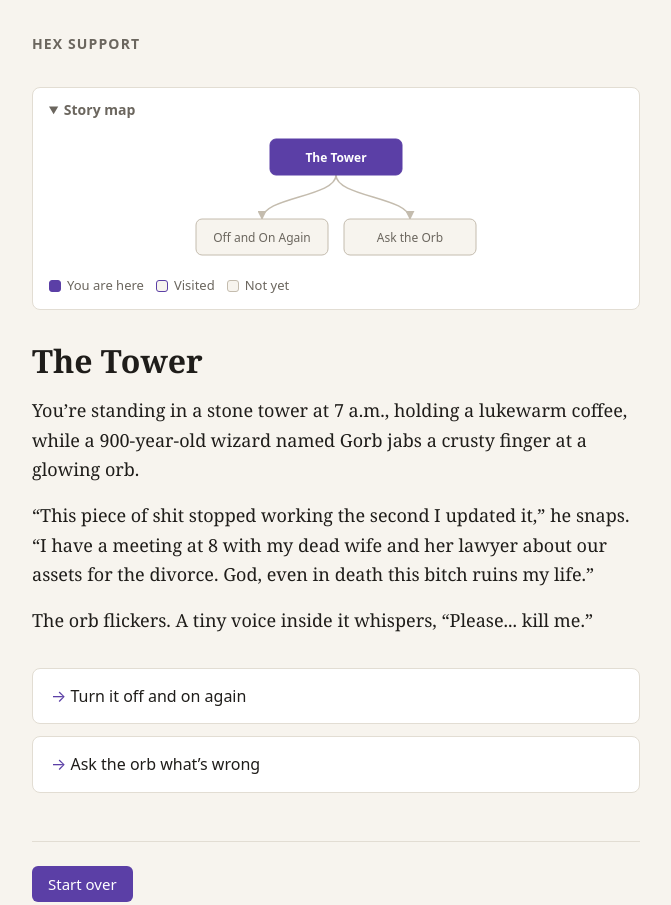
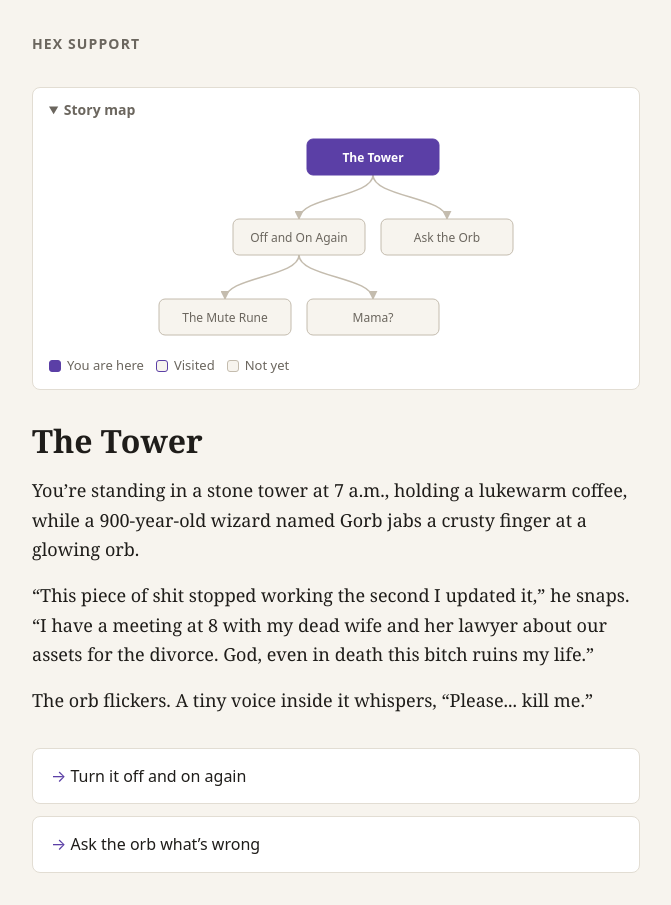
Before and after one commit to NikhilMath/Hex-Support, a plain HTML site: page index.html in a window 1280 px wide. Shown: the top 905 px of the page, without its empty margins (304-975 px from the left). Drawn offline with Linux system fonts and the light colour scheme.

Commit message:
Add the mute and early-meeting scenes, tidy the map layout
"Off and On Again" now branches to "The Mute Rune" (the baby orb
repeats Gorb's insult on the call) and "Mama?" (the wife wants custody
of the orb). The map now puts each passage under the one it comes from
and shrinks slightly to fit narrow screens.

Co-Authored-By: Claude Opus 5.5 <noreply@anthropic.com>

```diff
--- a/map.js
+++ b/map.js
@@ -42,17 +42,53 @@ function drawStoryMap(svg, story, currentId, trail) {
   const rows = [];
   for (const id of order) (rows[row.get(id)] ||= []).push(id);
 
-  const widest = Math.max(...rows.map((r) => r.length));
-  const width = widest * NODE_W + (widest - 1) * GAP_X + PAD * 2;
+  // Which passages lead down into each passage from the row above.
+  const parents = new Map();
+  for (const id of order) {
+    for (const c of choicesOf(id)) {
+      if (row.get(id) < row.get(c.to)) {
+        if (!parents.has(c.to)) parents.set(c.to, []);
+        parents.get(c.to).push(id);
+      }
+    }
+  }
+
+  // Put each box under the passages that lead to it, pushing boxes apart
+  // where they would overlap. Positions here are box centers around 0.
+  const STEP = NODE_W + GAP_X;
+  const center = new Map();
+  for (const ids of rows) {
+    const wanted = new Map();
+    for (const id of ids) {
+      const ps = parents.get(id);
+      if (ps) wanted.set(id, ps.reduce((sum, p) => sum + center.get(p), 0) / ps.length);
+    }
+
+    // The start row, and passages nothing links to, are just centered.
+    if (wanted.size < ids.length) {
+      ids.forEach((id, i) => center.set(id, (i - (ids.length - 1) / 2) * STEP));
+      continue;
+    }
+
+    const sorted = [...ids].sort((a, b) => wanted.get(a) - wanted.get(b));
+    let x = -Infinity;
+    for (const id of sorted) {
+      x = Math.max(wanted.get(id), x + STEP);
+      center.set(id, x);
+    }
+    const drift = sorted.reduce((sum, id) => sum + center.get(id) - wanted.get(id), 0) / sorted.length;
+    for (const id of sorted) center.set(id, center.get(id) - drift);
+  }
+
+  const xs = [...center.values()];
+  const left = Math.min(...xs) - NODE_W / 2;
+  const width = Math.max(...xs) - Math.min(...xs) + NODE_W + PAD * 2;
   const height = rows.length * NODE_H + (rows.length - 1) * GAP_Y + PAD * 2;
 
   const pos = new Map();
   rows.forEach((ids, r) => {
-    const rowWidth = ids.length * NODE_W + (ids.length - 1) * GAP_X;
-    let x = (width - rowWidth) / 2;
     for (const id of ids) {
-      pos.set(id, { x, y: PAD + r * (NODE_H + GAP_Y) });
-      x += NODE_W + GAP_X;
+      pos.set(id, { x: center.get(id) - NODE_W / 2 - left + PAD, y: PAD + r * (NODE_H + GAP_Y) });
     }
   });
 
@@ -60,6 +96,8 @@ function drawStoryMap(svg, story, currentId, trail) {
   svg.setAttribute("viewBox", `0 0 ${width} ${height}`);
   svg.setAttribute("width", width);
   svg.setAttribute("height", height);
+  // Shrink a little to fit narrow screens, then scroll sideways instead.
+  svg.style.minWidth = `${Math.round(width * 0.8)}px`;
 
   const defs = el("defs");
   for (const [id, cls] of [["map-arrow", "map-arrow"], ["map-arrow-walked", "map-arrow walked"]]) {
--- a/story.js
+++ b/story.js
@@ -38,6 +38,34 @@ const STORY = {
         "“Well, hey, can you do Wizcast? I need to do a meeting. Are you smart enough for that?”",
         "The orb starts broadcasting Wizcast, and a half-decayed woman answers.",
       ],
+      choices: [
+        { text: "Hit mute before Gorb says anything", to: "mute" },
+        { text: "Tell her the meeting isn’t until 8", to: "early" },
+      ],
+    },
+
+    mute: {
+      title: "The Mute Rune",
+      text: [
+        "You lunge for the orb and tap what you’re pretty sure is the mute rune.",
+        "It is not the mute rune. The baby orb doesn’t know what mute is. It only knows the last thing it heard, and it says it in Gorb’s voice:",
+        "“Even in death this bitch ruins my life.”",
+        "On the other side of the call, a little more of her face rots off.",
+        "A skeleton in a tie leans into the frame. “Counsel for the deceased,” he says. “We’ll be adding that to the filing.”",
+        "Gorb turns to look at you very, very slowly.",
+      ],
+      choices: [],
+    },
+
+    early: {
+      title: "Mama?",
+      text: [
+        "“Uh, ma’am,” you say, “the meeting isn’t until 8.”",
+        "She doesn’t even look at you. “The dead don’t do clocks, Gorb. You’re late. You were always late.”",
+        "Behind her, a skeleton in a tie flips over a tiny hourglass. “Billing starts now.”",
+        "“Let’s start with the assets,” she says. “I want the orb. I was there when it hatched.”",
+        "The baby orb flickers, looks right at her, and whispers, “Mama?”",
+      ],
       choices: [],
     },
 
--- a/style.css
+++ b/style.css
@@ -80,6 +80,8 @@ body {
 
 #map-svg {
   display: block;
+  max-width: 100%;
+  height: auto;
   margin: 0 auto;
 }
 
```
